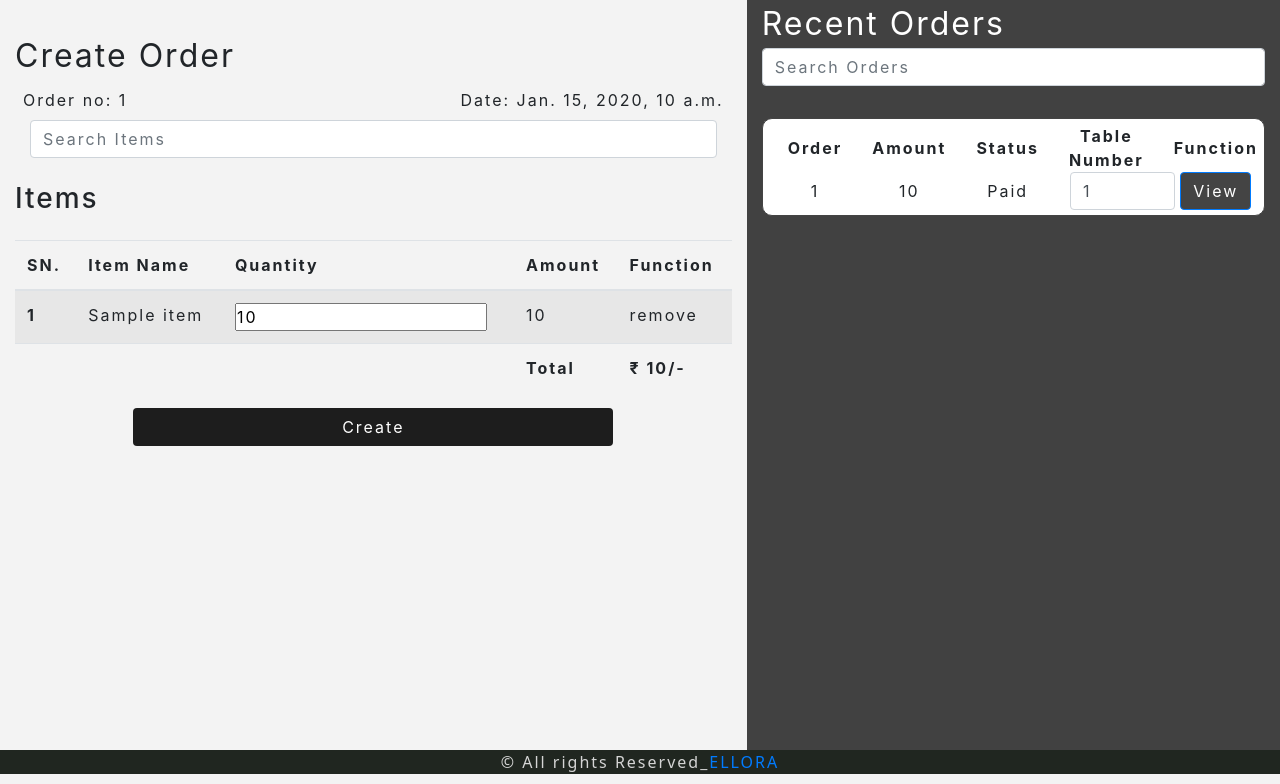
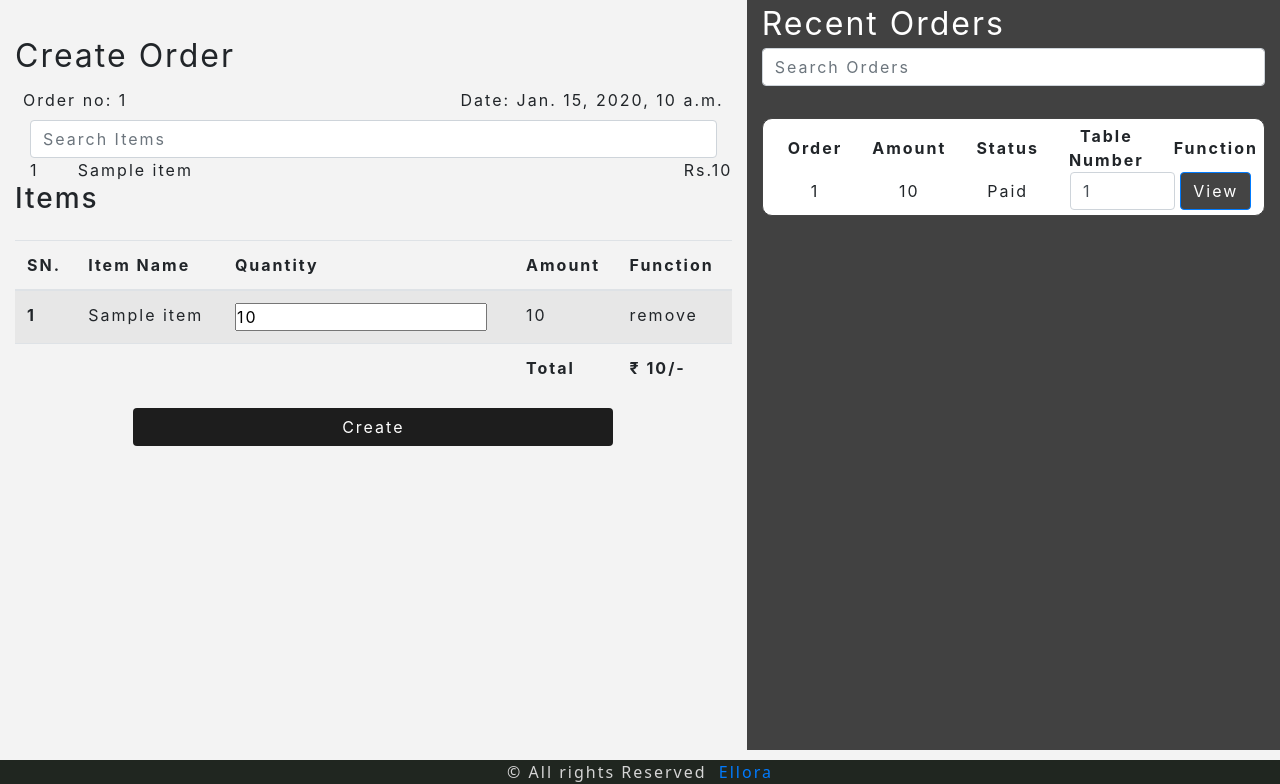
Before and after one commit to iamu985/Order-Tracking-Software, a Django app: template core/billing/templates/index.html in a window 1280 px wide. Shown: the part 80-864 px from the top of the page. Run offline with Django 4.2, Linux system fonts and the light colour scheme; the template is opened without the code that fills it: most values are stand-ins (such as "Sample title", 1, 10 or a date in 2020); some libraries are stand-ins or nearby versions.

Commit message:
optimize: search result bug-fix: alert message

```diff
--- a/core/billing/models.py
+++ b/core/billing/models.py
@@ -1,5 +1,4 @@
 import re
-from uuid import uuid4 as uuid
 
 from django.db import models
 
@@ -65,7 +64,7 @@ class Order(models.Model):
 
 
 class Item(models.Model):
-    name = models.CharField(max_length=120)
+    name = models.CharField(max_length=120, db_index=True)
     price = models.IntegerField(default=0)
 
     def get_quantity(self):
--- a/core/billing/static/css/index.css
+++ b/core/billing/static/css/index.css
@@ -7,8 +7,6 @@
 
 }
 .form-control:focus {
-    outline: none;
-    box-shadow: none;
     border: 2px solid #9e92d0;
   }
 
@@ -43,7 +41,6 @@ header {
     /* background-color: #a09494; */
     background: transparent;
     /* border: 1px solid black;  */
-    display: none;
     position: absolute;
     width: inherit;
     max-height: 32rem;
@@ -61,7 +58,6 @@ header {
     ;
     /* border: 1px solid black; */
     /* background-color: #fff; */
-    list-style: none;
 
 }
 
--- a/core/billing/static/js/functions.js
+++ b/core/billing/static/js/functions.js
@@ -53,46 +53,46 @@ $(document).ready(function () {
         }
 
 
-        if (istab) {
-            let max = $("#search-bar004-target ul li").length;
+        // if (istab) {
+        //     let max = $("#search-bar004-target ul li").length;
 
-            let half = Math.round(max / 2);
+        //     let half = Math.round(max / 2);
 
-            if (event.which === 40 && pointer < max - 1) { /* down arrow */
-                event.preventDefault();
-                rebaseBackground();
-                pointer++;
-            }
+        //     if (event.which === 40 && pointer < max - 1) { /* down arrow */
+        //         event.preventDefault();
+        //         rebaseBackground();
+        //         pointer++;
+        //     }
 
-            if (event.which === 38) { /* up arrow */
-                event.preventDefault();
-                if (pointer > 0) {
-                    rebaseBackground();
-                    pointer--;
-                }
-            }
-            // if (event.which === 39) { /* right arrow */
-            //     event.preventDefault();
-            //     let shift = pointer + half;
-            //     if (shift < max) {
-            //         rebaseBackground();
-            //         pointer = shift;
-            //     }
+        //     if (event.which === 38) { /* up arrow */
+        //         event.preventDefault();
+        //         if (pointer > 0) {
+        //             rebaseBackground();
+        //             pointer--;
+        //         }
+        //     }
+        //     // if (event.which === 39) { /* right arrow */
+        //     //     event.preventDefault();
+        //     //     let shift = pointer + half;
+        //     //     if (shift < max) {
+        //     //         rebaseBackground();
+        //     //         pointer = shift;
+        //     //     }
 
-            // }
+        //     // }
 
-            // if (event.which === 37) { /* left arrow */
-            //     event.preventDefault();
-            //     let shift = pointer - half;
-            //     if (shift >= 0) {
-            //         rebaseBackground();
-            //         pointer = shift;
-            //     }
-            // }
+        //     // if (event.which === 37) { /* left arrow */
+        //     //     event.preventDefault();
+        //     //     let shift = pointer - half;
+        //     //     if (shift >= 0) {
+        //     //         rebaseBackground();
+        //     //         pointer = shift;
+        //     //     }
+        //     // }
 
 
-            $('#search-bar004-target ul li').eq(pointer).css({ 'background-color': 'gray' });
-        }
+        //     $('#search-bar004-target ul li').eq(pointer).css({ 'background-color': 'gray' });
+        // }
 
     });
 
--- a/core/billing/templates/index.html
+++ b/core/billing/templates/index.html
@@ -52,7 +52,7 @@
   </script>
 {% endblock content %}
 {% block footer %}
-<style>
+  <style>
   .pz-footer{
       display:flex;
       justify-content:center;
@@ -62,9 +62,5 @@
       color: #d5d5d5;
   }
   </style>
-  <footer>
-     <div class="pz-footer">
-      © All rights Reserved_<a href="https:github.com/technical-geeth">ELLORA</a>
-  </footer>
-
+  {% include "partials/footer.html" %}
 {% endblock footer %}
--- a/core/billing/templates/partials/footer.html
+++ b/core/billing/templates/partials/footer.html
@@ -8,6 +8,6 @@
 }
 </style>
 <footer>
-   <div class="pz-footer">
-    © All rights Reserved <a>ELLORA</a>
-</footer>
+    <div class="pz-footer">
+        © All rights Reserved &nbsp;<a href="https:github.com/technical-geeth">Ellora</a>
+    </footer>
--- a/core/billing/templates/partials/search-results.html
+++ b/core/billing/templates/partials/search-results.html
@@ -1,12 +1,12 @@
 <ul class="two-columns list-unstyled" id="search-results">
   {% for item in suggestions %}
     <li class="search-result-li"
-        hx-get="{% url 'billing:add_item' item.0.id %}?orderid={{ order.id }}"
+        hx-get="{% url 'billing:add_item' item.id %}?orderid={{ order.id }}"
         hx-target="#add-items-target"
         hx-trigger="click">
-      <div class="list-items1">{{ item.0.id }}</div>
-      <div class="list-items2">{{ item.0.name }}</div>
-      <div class="list-items3">Rs.{{ item.0.price }}</div>
+      <div class="list-items1">{{ item.id }}</div>
+      <div class="list-items2">{{ item.name }}</div>
+      <div class="list-items3">Rs.{{ item.price }}</div>
     </li>
   {% endfor %}
 </ul>
--- a/core/billing/templates/partials/show-added-items.html
+++ b/core/billing/templates/partials/show-added-items.html
@@ -1,4 +1,11 @@
-{% if message %}<div class="alert alert-info" id="hideDiv">{{ message }}</div>{% endif %}
+{% if message %}
+  <div class="alert alert-success" role="alert">
+    <button type="button" class="close" data-dismiss="alert" aria-label="Close">
+      <span aria-hidden="true">&times;</span>
+    </button>
+    {{ message }}
+  </div>
+{% endif %}
 <table class="table table-striped" id="add-items-target">
   {% if order.orderitem_set.all %}
     <thead>
@@ -10,7 +17,7 @@
         <th scope="col">Function</th>
       </tr>
     </thead>
-    <tbody>
+    <tbody style="max-height:30px; overflow-y:auto;">
       {% for item in order.orderitem_set.all %}
         <tr>
           <th scope="row">{{ forloop.counter }}</th>
@@ -49,9 +56,8 @@
     {% endif %}
   </table>
   <script>
-    function hide()
-    {
-    document.getElementById("hideDiv").style.visibility="hidden";
-    }
-    setTimeout("hide()",2000);
+   window.setTimeout(function() {
+    $(".alert").fadeTo(500, 0).slideUp(500, function(){
+        $(this).remove();
+    });}, 4000);
   </script>
--- a/core/pizzeria_admin/context_processors.py
+++ b/core/pizzeria_admin/context_processors.py
@@ -21,7 +21,7 @@ logging.config.dictConfig({
             'format': '%(asctime)s %(name)-12s %(levelname)-8s %(message)s'
         }
     },
-   'handlers': {
+    'handlers': {
         'console': {
             'class': 'logging.StreamHandler',
             'formatter': 'console'
--- a/core/pizzeria_admin/utils.py
+++ b/core/pizzeria_admin/utils.py
@@ -17,7 +17,7 @@ logging.config.dictConfig({
             'format': '%(asctime)s %(name)-12s %(levelname)-8s %(message)s'
         }
     },
-   'handlers': {
+    'handlers': {
         'console': {
             'class': 'logging.StreamHandler',
             'formatter': 'console'
@@ -40,6 +40,7 @@ logging.config.dictConfig({
 })
 
 logger = logging.getLogger(__name__)
+
 
 def get_present_month():
     # returns present month
```
Also changed, not shown: core/billing/views.py (+6 -10 lines).
